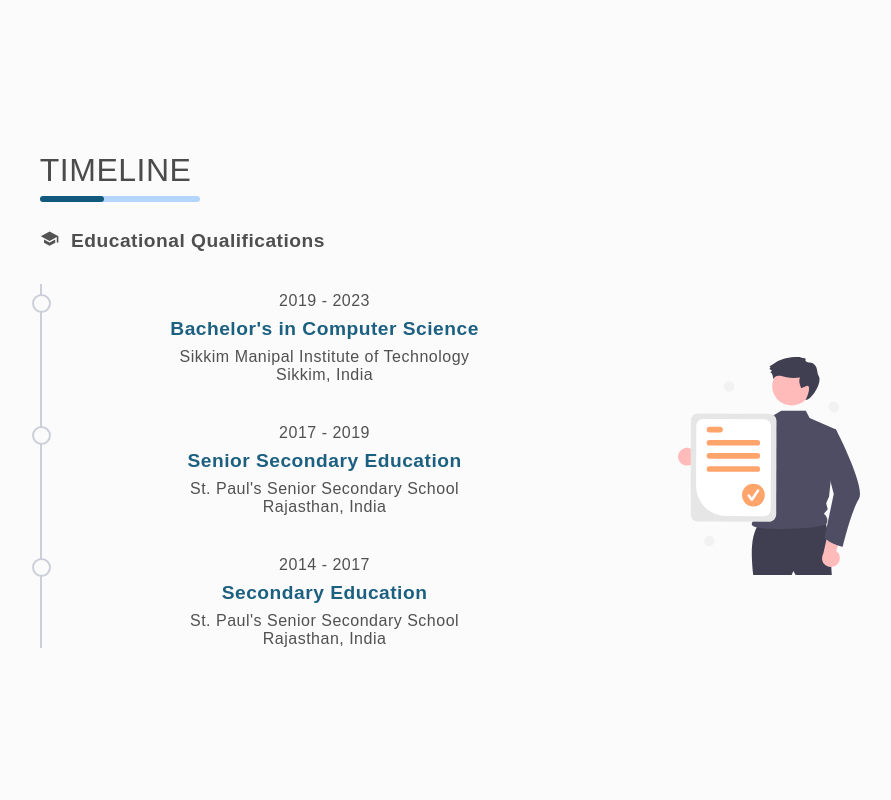
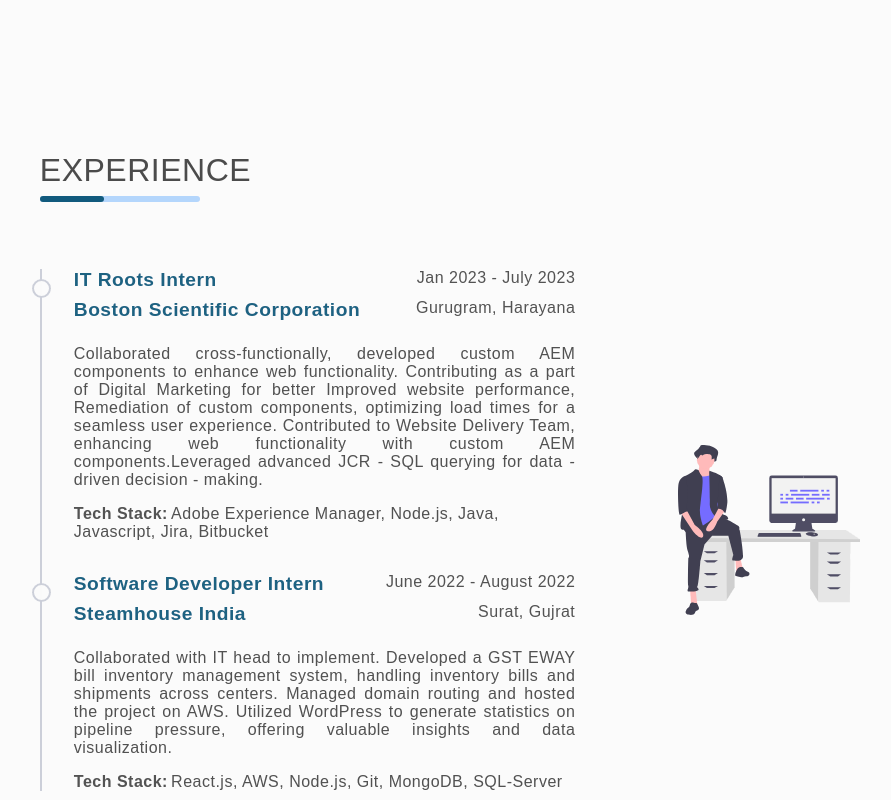
Before and after one commit to 1107-itssamyak/portfolio, a React (Create React App) app: page / in a window 1280 px wide. Shown: the part 1480-2280 px from the top of the page, without its empty margins (285-1176 px from the left). Built offline with nearby package versions, Linux system fonts and the light colour scheme; no server answers.

Commit message:
Adding Experience section in portfolio, created experience page components, Version Update

```diff
--- a/package.json
+++ b/package.json
@@ -1,6 +1,6 @@
 {
   "name": "portfolio-react",
-  "version": "0.1.1",
+  "version": "0.2",
   "private": true,
   "dependencies": {
     "@emotion/react": "^11.11.1",
--- a/src/App.jsx
+++ b/src/App.jsx
@@ -20,7 +20,9 @@ import PortfolioPage from "./pages/PortfolioPage";
 import ContactPage from "./pages/ContactPage";
 import SkillsPage from "./pages/SkillsPage";
 
+
 import './styles/HomeAnimation.css';
+import ExperiencePage from "./pages/ExperiencePage";
 
 function App() {
 	const [theme, setTheme] = useState('light-theme');
@@ -122,6 +124,7 @@ function App() {
 			<MainContentStyled>
 				<HomePage />
 				<AboutPage />
+				<ExperiencePage />
 				<TimelinePage />
 				<SkillsPage />
 				<PortfolioPage />
--- /dev/null
+++ b/src/components/ExperienceItem.jsx
@@ -0,0 +1,110 @@
+import React from 'react'
+
+// importing styled component
+import styled from 'styled-components'
+
+function ExperienceItem({ duration, title, firmName, text, location, skills }) {
+    return (
+        <ExperienceItemStyled>
+            <div className='seprator'>
+                <div className='title'>{title}</div>
+                <p>{duration}</p>
+            </div>
+
+            <div className='seprator'>
+                <div className='firmName'>{firmName}</div>
+                <div className='location'>{location}</div>
+            </div>
+
+            <div className='text'>{text}</div>
+            <div className='skills'>
+                <strong>
+                    Tech Stack:
+                </strong>
+                {skills.join(', ')}
+            </div>
+        </ExperienceItemStyled>
+    )
+}
+
+const ExperienceItemStyled = styled.div`
+    display: flex;
+    flex-direction: column;
+    position: relative;
+    text-align: center;
+    padding-left: 2rem;
+
+    &:not(:last-child){
+        margin-bottom: 2rem;
+    }
+
+    &::before{
+        content: '';
+        position: absolute;
+        left: -10px;
+        top: 10px;
+        height: 15px;
+        width: 15px;
+        border-radius: 50%;
+        border: 2px solid var(--border-color);
+        background-color: var(--background-dark-color);
+        @media screen and (max-width: 800px){
+            left: -10px;
+        }
+    }
+
+    .seprator{
+        display: flex;
+        justify-content: space-between;
+
+        p{
+            display: inline-block;
+            @media screen and (max-width: 800px){
+                padding: .4rem 0;
+            }
+        }
+
+        .title{
+            font-size: 1.2rem;
+            font-weight: 600;
+            color: var(--primary-color);
+            margin-bottom: .5rem;
+            @media screen and (max-width:800px){
+                font-size: 1rem;
+            }
+        }
+
+        .firmName{
+            font-size: 1.2rem;
+            font-weight: 600;
+            color: var(--primary-color);
+            margin-bottom: .5rem;
+        }
+
+        .location{
+            font-size: 1rem;
+        }
+
+        @media screen and (max-width:800px){
+            font-size: 1rem;
+            flex-direction: column;
+        }
+    }
+
+    .text{
+        margin: 1rem 0;
+        white-spacing: nowrap;
+        text-align: justify;
+    }
+
+    .skills{
+        text-align: left;
+
+        strong{
+            font-weight: 700;
+            margin-right: .2rem;
+        }
+    }
+`;
+
+export default ExperienceItem;
--- a/src/components/Navigation.jsx
+++ b/src/components/Navigation.jsx
@@ -13,6 +13,7 @@ const Navigation = ({ handleCloseNavbar, checked, themeToggler }) => {
         document.querySelector('#id_home').classList.remove('active-class');
         document.querySelector('#id_about').classList.remove('active-class');
         document.querySelector('#id_timeline').classList.remove('active-class');
+        document.querySelector('#id_experience').classList.remove('active-class');
         document.querySelector('#id_skills').classList.remove('active-class');
         document.querySelector('#id_portfolio').classList.remove('active-class');
         document.querySelector('#id_contact').classList.remove('active-class');
@@ -40,6 +41,9 @@ const Navigation = ({ handleCloseNavbar, checked, themeToggler }) => {
                 </li>
                 <li className="nav-item">
                     <a aria-label='nav-link-tag2' id="id_about" onClick={handleClick} href="#about">About</a>
+                </li>
+                <li className="nav-item">
+                    <a aria-label='nav-link-tag3' id="id_experience" onClick={handleClick} href="#experience">Experience</a>
                 </li>
                 <li className="nav-item">
                     <a aria-label='nav-link-tag3' id="id_timeline" onClick={handleClick} href="#timeline">Timeline</a>
--- /dev/null
+++ b/src/data/DataExperience.jsx
@@ -0,0 +1,20 @@
+export const data = [
+    {
+        "id": "1",
+        "duration": "Jan 2023 - July 2023",
+        "title": "IT Roots Intern",
+        "firmName": "Boston Scientific Corporation",
+        "location": "Gurugram, Harayana",
+        "text": `Collaborated cross-functionally, developed custom AEM components to enhance web functionality. Contributing as a part of Digital Marketing for better Improved     website performance, Remediation of custom components, optimizing load times for a seamless user experience. Contributed to Website Delivery Team, enhancing web functionality with custom AEM components.Leveraged advanced JCR - SQL querying for data - driven decision - making.`,
+        "skills": ["Adobe Experience Manager", "Node.js", "Java", "Javascript", "Jira", "Bitbucket"]
+    },
+    {
+        "id": "2",
+        "duration": "June 2022 - August 2022",
+        "title": "Software Developer Intern",
+        "firmName": "Steamhouse India",
+        "location": "Surat, Gujrat",
+        "text": `Collaborated with IT head to implement. Developed a GST EWAY bill inventory management system, handling inventory bills and shipments across centers. Managed domain routing and hosted the project on AWS. Utilized WordPress to generate statistics on pipeline pressure, offering valuable insights and data visualization.`,
+        "skills": ["React.js", "AWS", "Node.js", "Git", "MongoDB", "SQL-Server"]
+    }
+]
--- /dev/null
+++ b/src/pages/ExperiencePage.jsx
@@ -0,0 +1,107 @@
+import React from 'react'
+import { data } from '../data/DataExperience';
+
+// importing styled component
+import styled from 'styled-components'
+import Title from '../components/Title';
+
+import { InnerLayout } from '../styles/Layout';
+import ExperienceItem from '../components/ExperienceItem';
+
+import { useScroll } from '../animation/useScroll';
+import { scaledFramer } from '../animation/animation';
+
+// importing svg's
+import experience_svg from '../image/experience.svg';
+
+const ExperiencePage = () => {
+    const pageName = "Experience";
+
+    const [ref, controls] = useScroll(0.25);
+
+    return (
+        <ExperienceStyled id="experience" ref={ref}>
+            <Title title={pageName} />
+            <InnerLayout
+                className='section'
+                animate={controls}
+                variants={scaledFramer} >
+                <div className="content">
+                    <div className="resume-content" >
+                        {data.map((item) => (
+                            <ExperienceItem
+                                key={item.id}
+                                duration={item.duration}
+                                title={item.title}
+                                firmName={item.firmName}
+                                location={item.location}
+                                text={item.text}
+                                skills={item.skills}
+                            />
+                        ))}
+                    </div>
+                    <div className="right-content">
+                        <img
+                            src={experience_svg}
+                            alt="vector svg" />
+                    </div>
+                </div>
+            </InnerLayout>
+        </ExperienceStyled>
+    )
+}
+
+const ExperienceStyled = styled.section`
+    min-height: 100vh;
+    padding: 1rem;
+    padding-top: 2rem;
+    @media screen and (max-width:1200px){
+        min-height: 80vh;
+    }
+    .small-title{
+        margin-bottom: 2rem;
+        font-weight: 600;
+    }
+
+    .section{
+        padding: 0;
+        margin: 1rem;
+    }
+
+    .content{
+        margin: 5rem 0;
+        width: 100%;
+        display: flex;
+        flex-direction: row;
+
+        .resume-content{
+            flex: 0.6;
+            border-left: 2px solid var(--border-color);
+        }
+
+        .right-content{
+            padding: 1rem;
+            flex: 0.4;
+            display: flex;
+            align-items: center;
+            justify-content: center;
+
+            img{
+                width: 60%;
+                object-fit: cover;
+                padding: 1rem;
+                @media screen and (max-width:800px){
+                    padding: 2rem 1rem;
+                    width: 40%;
+                }
+            }
+        }
+
+        @media screen and (max-width:800px){
+            flex-direction: column;
+            margin: 1rem 0;
+        }
+    }
+`;
+
+export default ExperiencePage;
```
Also changed, not shown: src/image/experience.svg (added). Lines whose indentation alone changed are shown as unchanged.
